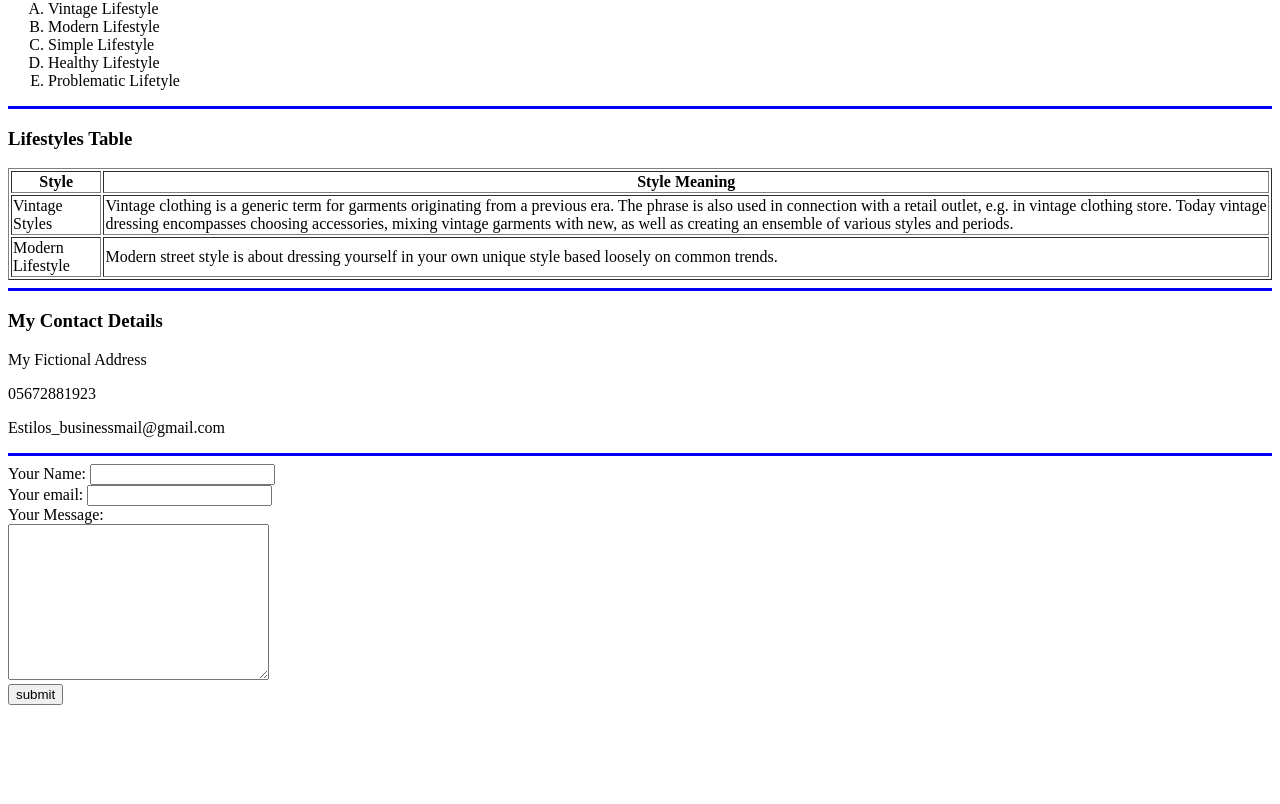
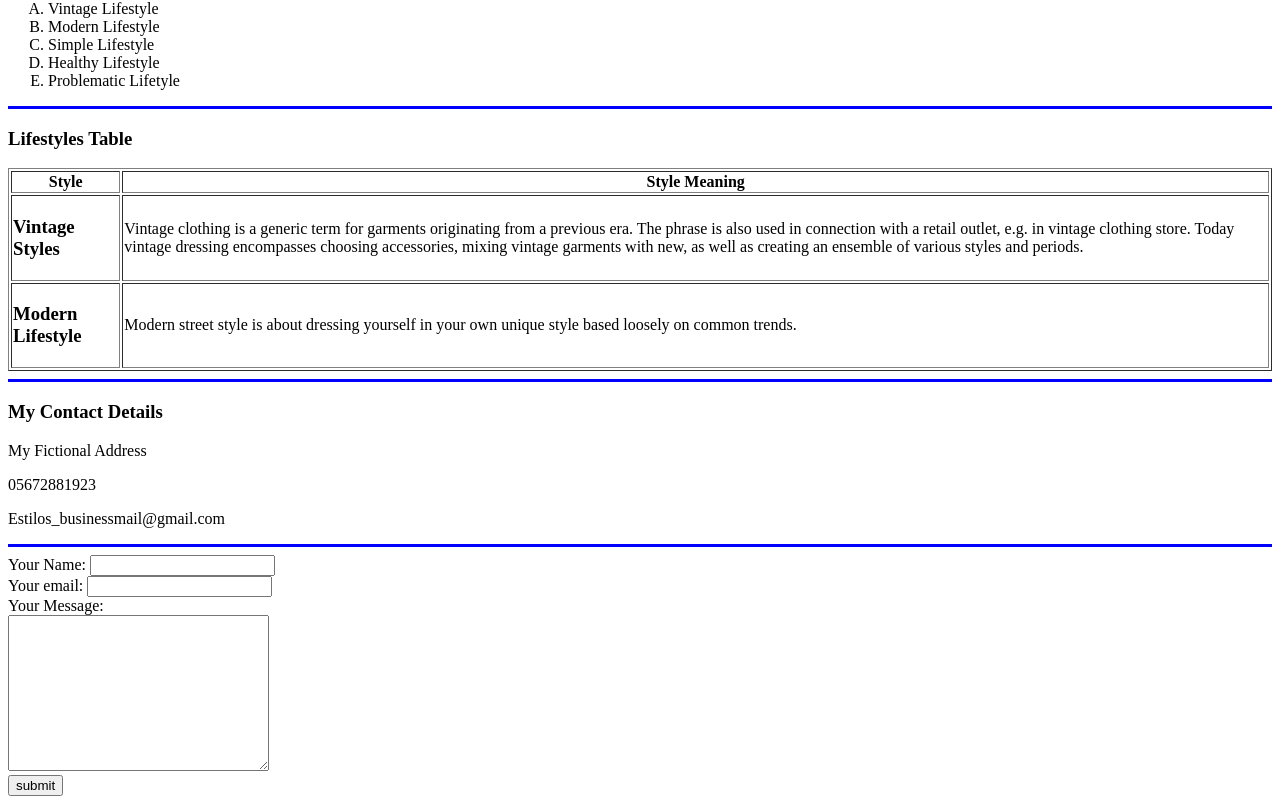
Before and after one commit to Farram2511/Lifestyles, a plain HTML site: page Lifestyles.html in a window 1280 px wide. Shown: the part 67-871 px from the top of the page. Before the commit the page ends 800 px from the top, so only its background shows below. Drawn offline with Linux system fonts and the light colour scheme.

Commit message:
Adding a heading 3 to lifestyles tables

```diff
--- a/Lifestyles.html
+++ b/Lifestyles.html
@@ -22,11 +22,11 @@
        </thead>
        <tbody>
          <tr>
-           <td>Vintage Styles</td>
+           <td><h3>Vintage Styles</h3></td>
            <td>Vintage clothing is a generic term for garments originating from a previous era. The phrase is also used in connection with a retail outlet, e.g. in vintage clothing store. Today vintage dressing encompasses choosing accessories, mixing vintage garments with new, as well as creating an ensemble of various styles and periods.</td>
          </tr>
          <tr>
-           <td>Modern Lifestyle</td>
+           <td><h3>Modern Lifestyle</h3></td>
            <td>Modern street style is about dressing yourself in your own unique style based loosely on common trends.</td>
          </tr>
        </tbody>
```
